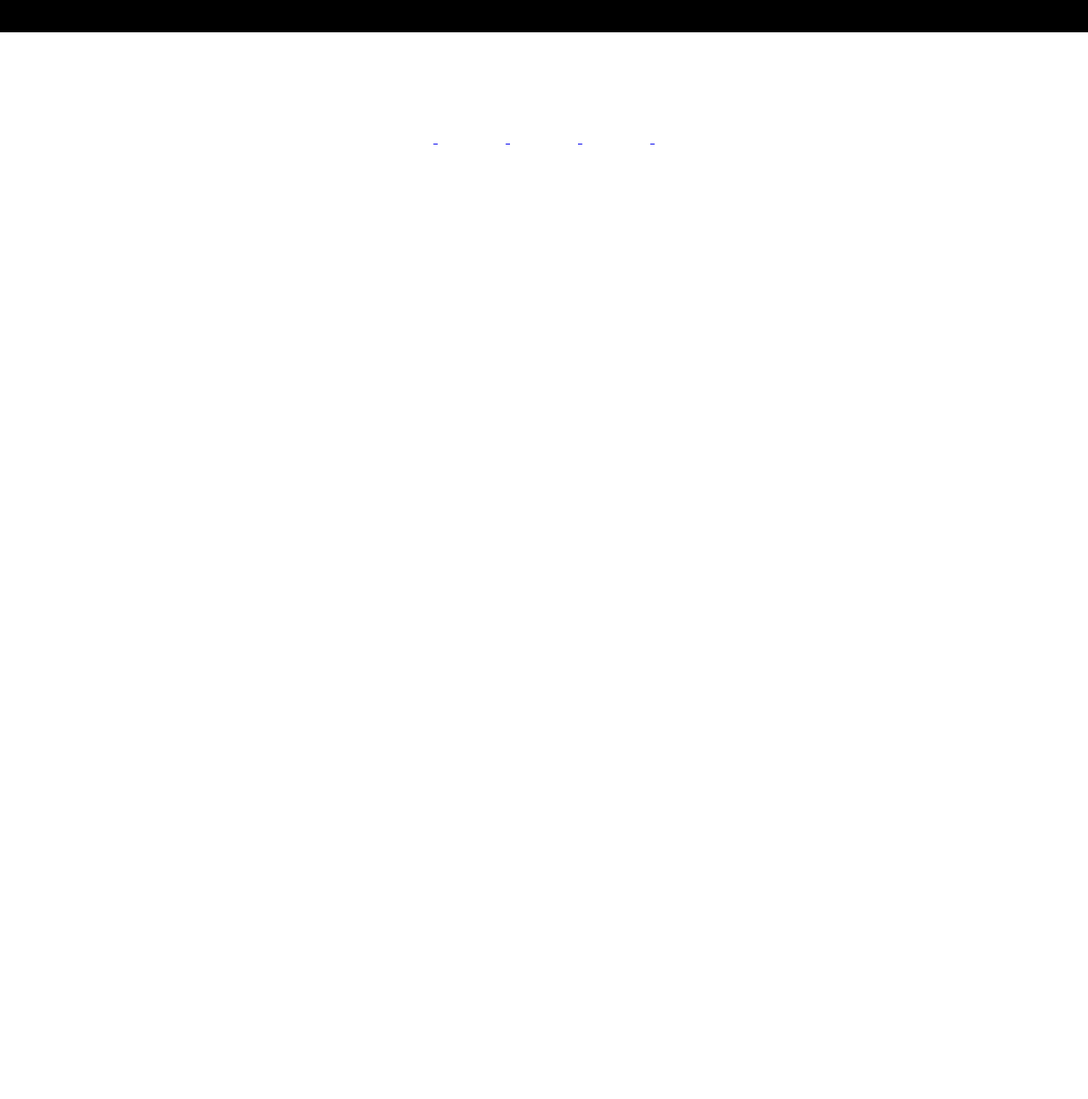
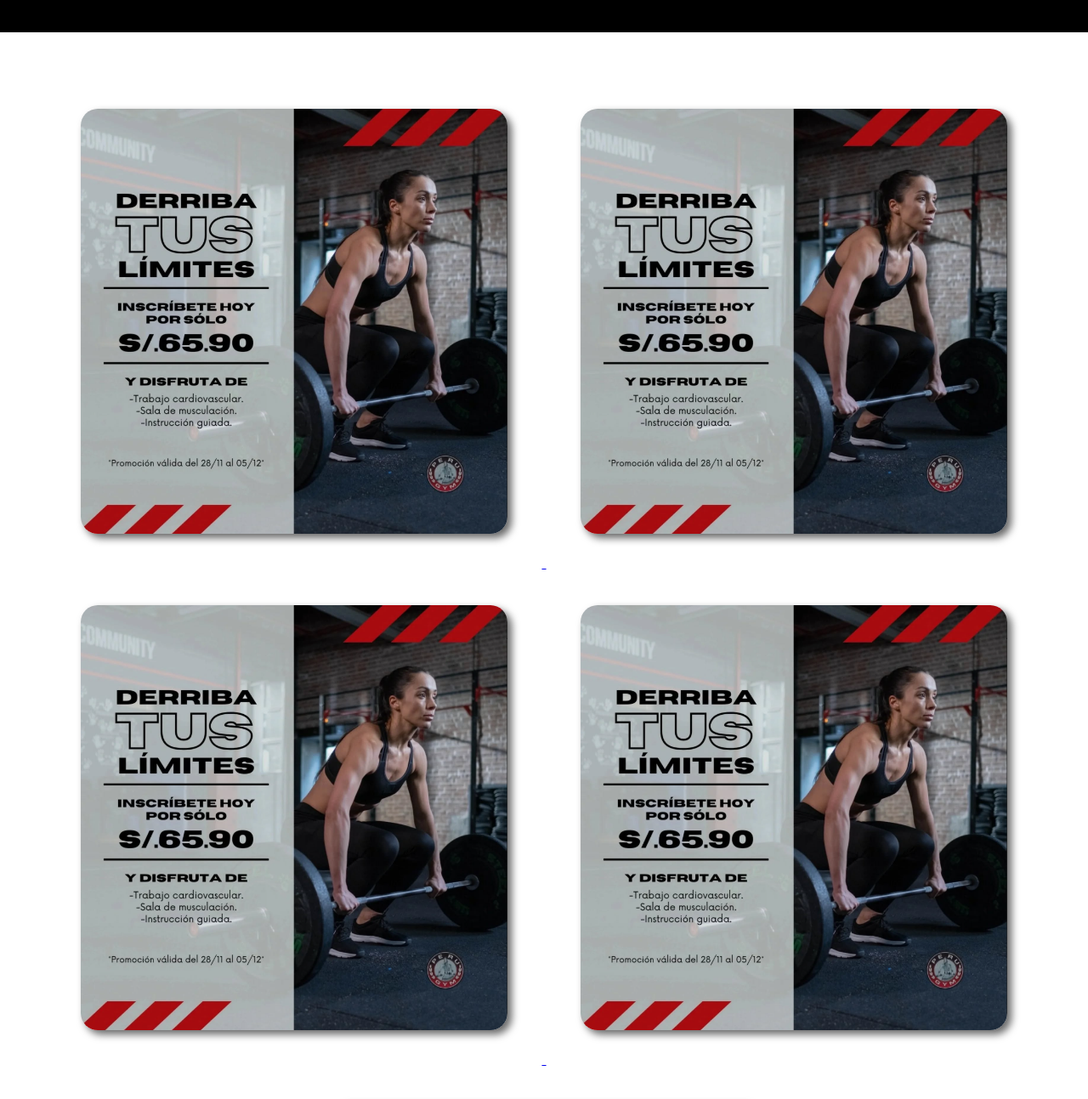
Before and after one commit to S4rch/PERUGYM, a plain HTML site: page promociones.html in a window 1280 px wide. Shown: the part 120-1413 px from the top of the page at 85% size. Before the commit the page ends 800 px from the top, so only its background shows below. Drawn offline with Linux system fonts and the light colour scheme; the site is published under a folder, as on GitHub Pages, so addresses that start at the root find nothing.

Commit message:
Update promociones.html

```diff
--- a/promociones.html
+++ b/promociones.html
@@ -5,7 +5,7 @@
     <meta charset="UTF-8">
     <meta name="viewport" content="width=device-width, initial-scale=1.0">
     <link rel="stylesheet" href="stylePromociones.css">
-    <title>Document</title>
+    <title>Promociones</title>
 </head>
 
 <body>
@@ -19,11 +19,11 @@
 
 
             <a href="https://www.instagram.com/perugym.cix?utm_source=ig_web_button_share_sheet&igsh=ZDNlZDc0MzIxNw==">
-                <img src="/img/promo.png" alt="">
-                <img src="/img/promo.png" alt="">
-                <img src="/img/promo.png" alt="">
-                <img src="/img/promo.png" alt="">
-                <img src="/img/promo.png" alt="">
+                <img src="img/promo.png" alt="">
+                <img src="img/promo.png" alt="">
+                <img src="img/promo.png" alt="">
+                <img src="img/promo.png" alt="">
+                <img src="img/promo.png" alt="">
             </a>
 
 
```
